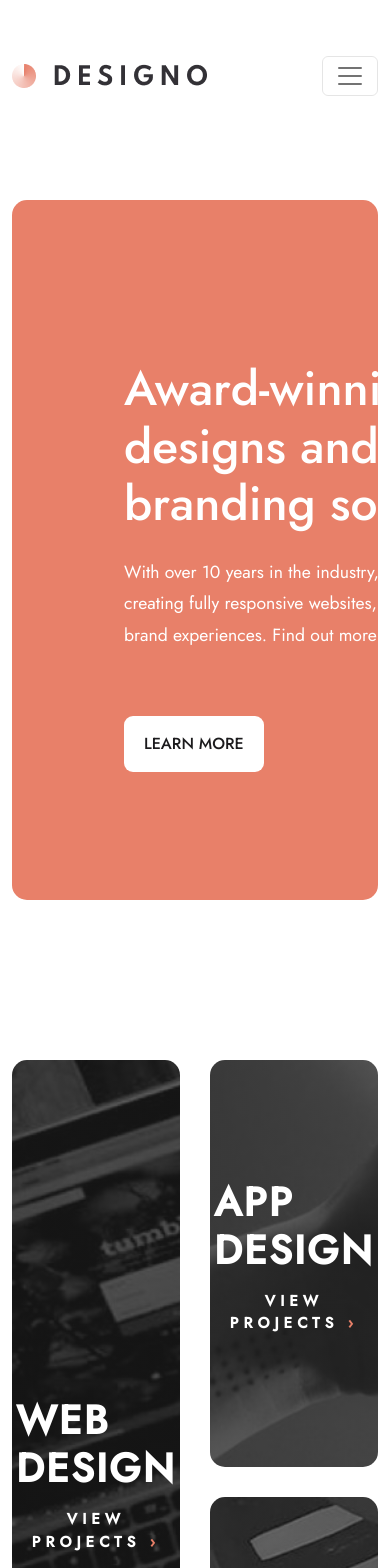
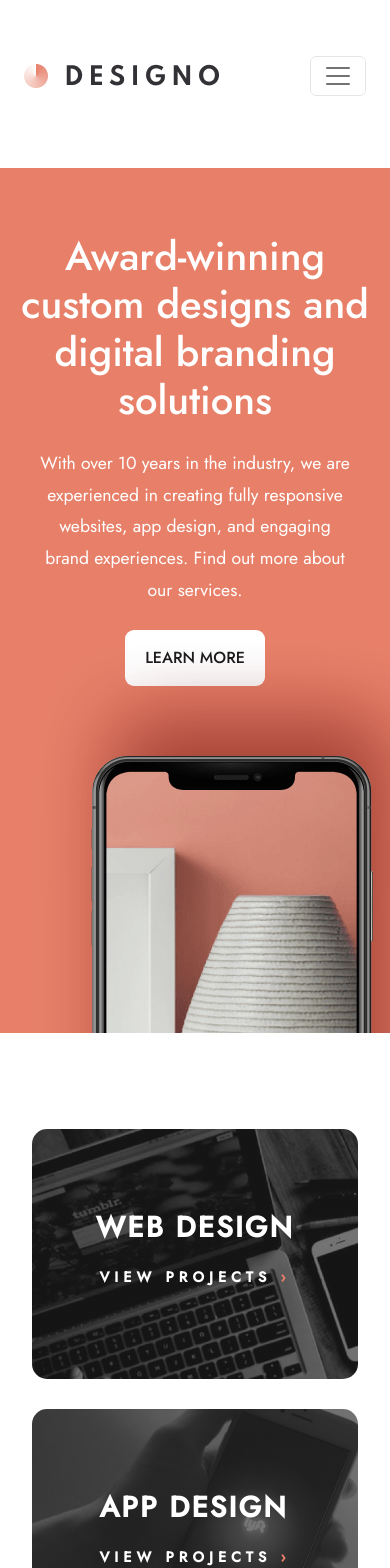
Before and after one commit to adetutudeborah/designo, a React (Vite) app: page / in a window 390 px wide. Shown: the top 1568 px of the page. Built offline with nearby package versions, Linux system fonts and the light colour scheme.

Commit message:
improve the mobile responsiveness of the home page

```diff
--- a/src/Components/Navigationbar/Navigationbar.css
+++ b/src/Components/Navigationbar/Navigationbar.css
@@ -1,14 +1,45 @@
 .navcontainer{
     padding-top: 3rem;
+    margin: 0 8rem;
 }
 
 .navitem{
     font-style: normal;
     font-weight: 400;
-    font-size: 14px;
+    font-size: 1.1rem !important;
     line-height: 14px;
     letter-spacing: 2px;
     color: #333136;
-    margin: 0 12px;
+    margin: 0 1rem;
     text-transform: uppercase;
 }
+
+.navitemcontact{
+    margin-right: 0;
+}
+
+@media screen and (min-width: 481px) and (max-width: 768px) {
+
+.navcontainer{
+    margin: 0 3rem;
+}
+
+/* .navitem{
+    font-size: 1rem !important;
+    margin: 0 12px;
+    padding: 0 !important;
+}
+
+.navitemcontact{
+    margin-right: 0;
+    padding-right: 0;
+} */
+
+}
+
+@media screen and (min-width: 320px) and (max-width: 480px) {
+
+.navcontainer{
+    margin: 0 1.5rem;
+}
+}
--- a/src/Components/Navigationbar/Navigationbar.jsx
+++ b/src/Components/Navigationbar/Navigationbar.jsx
@@ -11,8 +11,8 @@ import images from "../../assets/images";
 function Navigationbar() {
       return (
       <div className='navcontainer'>
-        <Navbar expand="lg"  className="navbar-main">
-          <Container>
+        <Navbar expand="md"  className="navbar-main">
+
             <Navbar.Brand href="/">
               <img src={images.logo} alt="logo" className="navlogo"/>
             </Navbar.Brand>
@@ -29,12 +29,12 @@ function Navigationbar() {
                 </LinkContainer>
 
                 <LinkContainer to="/contact">
-                <Nav.Link className="navitem">Contact</Nav.Link>
+                <Nav.Link className="navitem navitemcontact">Contact</Nav.Link>
                 </LinkContainer>
 
               </Nav>
             </Navbar.Collapse>
-          </Container>
+
         </Navbar>
       </div>
       );
--- a/src/Pages/Home/Home.css
+++ b/src/Pages/Home/Home.css
@@ -1,7 +1,8 @@
-.container {
-    padding: 0 8%;
-    width: 1200px;
-  }
+.designocontainer{
+   margin: 0 8rem;
+}
+
+/* Hero section */
 
 .hero {
   margin-top: 6rem;
@@ -65,11 +66,6 @@
   color: var(--white-color);
 }
 
-/* .herocontainerimg{
-
-
-} */
-
 /* Project section */
 
 .projectcontainer {
@@ -91,6 +87,7 @@
         ),
     url('/src/assets/image-web-design-large.jpg');
     background-size: cover;
+    white-space: nowrap;
     height: 100%;
     grid-column: 1;
     grid-row: 1 / -1;
@@ -105,6 +102,7 @@
         ),
     url('/src/assets/image-app-design.jpg');
     background-size: cover;
+    white-space: nowrap;
     grid-column: 2;
     grid-row: 1;
     border-radius: 15px;
@@ -130,7 +128,6 @@
 
 .designproject:hover{
   background: var(--primary-color);
-
 }
 
 .centered {
@@ -153,7 +150,7 @@
 .designcategory{
   font-style: normal;
   font-weight: 500;
-  font-size: 40px;
+  font-size: 2.5rem;
   line-height: 48px;
   letter-spacing: 2px;
   text-transform: uppercase;
@@ -163,7 +160,7 @@
 .viewprojects{
   font-style: normal;
   font-weight: 500;
-  font-size: 15px;
+  font-size: 1rem;
   letter-spacing: 5px;
   text-transform: uppercase;
   color: var(--white-color);
@@ -178,27 +175,10 @@
 
 /* Features section */
 
-.featurescontainer{
-  display: flex;
-  flex-direction: row;
-  justify-content: space-evenly;
-}
-
-.eachfeature{
-display: flex;
-flex-direction: column;
-}
-
-.featureimg{
-  margin: 0 auto;
-  max-width: 100%;
-  height: auto;
-}
-
 .featuretext{
   text-transform: uppercase;
   font-weight: 500;
-  font-size: 20px;
+  font-size: 1.1rem;
   line-height: 1;
   letter-spacing: 4px;
   padding: 3rem 0 2rem;
@@ -208,7 +188,493 @@ flex-direction: column;
 .featuresubtext{
   padding: 0 2rem;
   font-weight: 400;
-  font-size: 16px;
+  font-size: 1rem;
   line-height: 1.5;
   text-align: center;
 }
+
+@media screen and (min-width: 998px) and (max-width: 1200px) {
+  .designocontainer{
+   margin: 0rem;
+ }
+
+  /* Hero section */
+
+.hero {
+  margin-top: 4rem;
+  background-color: var(--primary-color);
+  color: #fff;
+  border-radius: 15px;
+  max-height: 860px;
+  overflow: hidden;
+}
+
+.herocontainer {
+  width: 100%;
+  display: flex;
+  flex-direction: column;
+  justify-content: center;
+}
+
+.herocontainerinner {
+  width: 100%;
+  padding: 4rem 6rem 0;
+}
+
+.herotext {
+  margin-bottom: 1.5rem;
+  text-align: center;
+  font-size: 2.5rem;
+}
+
+.herosubtext {
+  margin-bottom: 1.5rem;
+  text-align: center;
+}
+
+.herobutton{
+  text-align: center;
+}
+
+.herocontainerimg {
+  width: 100%;
+  text-align: center;
+  margin: 0;
+  padding: 0;
+  position: relative;
+  bottom: 100px;
+}
+
+.heroimg{
+  margin-left: -1rem;
+  text-align: center !important;
+}
+}
+
+@media screen and (min-width: 769px) and (max-width: 998px) {
+
+  .designocontainer{
+    margin: 0rem;
+ }
+
+  /* Hero section */
+
+.hero {
+  margin-top: 4rem;
+  background-color: var(--primary-color);
+  color: #fff;
+  border-radius: 15px;
+  max-height: 860px;
+  overflow: hidden;
+}
+
+.herocontainer {
+  width: 100%;
+  display: flex;
+  flex-direction: column;
+  justify-content: center;
+}
+
+.herocontainerinner {
+  width: 100%;
+  padding: 4rem 6rem 0;
+}
+
+.herotext {
+  margin-bottom: 1.5rem;
+  text-align: center;
+  font-size: 2.5rem;
+}
+
+.herosubtext {
+  margin-bottom: 1.5rem;
+  text-align: center;
+}
+
+.herobutton{
+  text-align: center;
+}
+
+.herocontainerimg {
+  width: 100%;
+  text-align: center;
+  margin: 0;
+  padding: 0;
+  position: relative;
+  bottom: 100px;
+}
+
+.heroimg{
+  margin-left: -2rem;
+  text-align: center !important;
+}
+
+/* Project section */
+
+.projectcontainer {
+  position: relative;
+  height: 100vh;
+  margin: 6rem 0;
+  display: grid;
+  grid-template-columns: repeat(3, 1fr);
+  grid-template-rows: repeat(3, 1fr);
+  column-gap: 30px;
+  row-gap: 30px;
+}
+
+.designone{
+    background-image: cover;
+    height: 100%;
+    grid-column: 1 / -1;
+    grid-row: 1;
+}
+
+.designtwo{
+    grid-column: 1 / -1;
+    grid-row: 2;
+}
+
+.designthree{
+  white-space: nowrap;
+  grid-column: 1 / -1;
+  grid-row: 3;
+  border-radius: 15px;
+}
+
+.designproject{
+  position: relative;
+}
+
+.designproject:hover{
+  background: var(--primary-color);
+}
+
+.designimg{
+  width: 100%;
+  height: auto;
+  border-radius: 15px;
+}
+
+.designcategory{
+  font-size: 2rem;
+}
+
+.viewprojects{
+  font-size: 0.9rem;
+}
+
+/* Features section */
+
+.eachfeature{
+  display: flex;
+  flex-direction: row;
+  padding-bottom: 1rem;
+  margin: 0 3rem;
+}
+
+.featurecontent{
+  padding: 0 2rem;
+  margin: 1rem auto;
+}
+
+.featuretext{
+  padding: 1rem 0;
+  text-align: left !important;
+}
+
+.featuresubtext{
+  text-align: left !important;
+  padding: 0;
+}
+
+}
+
+@media screen and (min-width: 481px) and (max-width: 768px) {
+
+.designocontainer{
+    margin: 0 2rem;
+ }
+
+  /* Hero section */
+
+.hero {
+  margin-top: 4rem;
+  background-color: var(--primary-color);
+  color: #fff;
+  border-radius: 15px;
+  max-height: 860px;
+  overflow: hidden;
+}
+
+.herocontainer {
+  width: 100%;
+  display: flex;
+  flex-direction: column;
+  justify-content: center;
+}
+
+.herocontainerinner {
+  width: 100%;
+  padding: 4rem 6rem 0;
+}
+
+.herotext {
+  margin-bottom: 1.5rem;
+  text-align: center;
+  font-size: 2.5rem;
+}
+
+.herosubtext {
+  margin-bottom: 1.5rem;
+  text-align: center;
+}
+
+.herobutton{
+  text-align: center;
+}
+
+.herocontainerimg {
+  width: 100%;
+  text-align: center;
+  margin: 0;
+  padding: 0;
+  position: relative;
+  bottom: 100px;
+}
+
+.heroimg{
+  margin-left: -5rem;
+  text-align: center !important;
+}
+
+/* Features section */
+
+.eachfeature{
+  display: flex;
+  flex-direction: row;
+  padding-bottom: 1rem;
+}
+
+.featurecontent{
+  padding: 0 2rem;
+  margin: 1rem auto;
+}
+
+.featuretext{
+  padding: 1rem 0;
+  text-align: left !important;
+}
+
+.featuresubtext{
+  text-align: left !important;
+  padding: 0;
+}
+
+/* Project section */
+
+.projectcontainer {
+  position: relative;
+  height: 100vh;
+  margin: 6rem 0;
+  display: grid;
+  grid-template-columns: repeat(3, 1fr);
+  grid-template-rows: repeat(3, 1fr);
+  column-gap: 30px;
+  row-gap: 30px;
+}
+
+.designone{
+    background-image: cover;
+    height: 100%;
+    grid-column: 1 / -1;
+    grid-row: 1;
+}
+
+.designtwo{
+    grid-column: 1 / -1;
+    grid-row: 2;
+}
+
+.designthree{
+  white-space: nowrap;
+  grid-column: 1 / -1;
+  grid-row: 3;
+  border-radius: 15px;
+}
+
+.designproject{
+  position: relative;
+}
+
+.designproject:hover{
+  background: var(--primary-color);
+}
+
+.designimg{
+  width: 100%;
+  height: auto;
+  border-radius: 15px;
+}
+
+.designcategory{
+  font-size: 2rem;
+}
+
+.viewprojects{
+  font-size: 0.9rem;
+}
+
+}
+
+@media screen and (min-width: 480px) and (max-width: 650px) {
+
+.herocontainerinner {
+  width: 100%;
+  padding: 4rem 2rem 0rem;
+}
+
+}
+
+@media screen and (min-width: 320px) and (max-width: 480px) {
+.designocontainer{
+    margin: 0rem;
+ }
+
+  /* Hero section */
+
+.hero {
+  margin-top: 4rem;
+  background-color: var(--primary-color);
+  color: #fff;
+  border-radius: 0;
+  max-height: 865px;
+  overflow: hidden;
+}
+
+.herocontainer {
+  width: 100%;
+  display: flex;
+  flex-direction: column;
+  justify-content: center;
+}
+
+.herocontainerinner {
+  width: 100%;
+  padding: 4rem 0.5rem 0;
+}
+
+.herotext {
+  font-size: 2.5rem;
+  margin-bottom: 1.5rem;
+  text-align: center;
+}
+
+.herosubtext {
+  margin-bottom: 1.5rem;
+  text-align: center;
+  padding: 0 2rem;
+}
+
+.herobutton{
+  text-align: center;
+}
+
+.herocontainerimg {
+  width: 100%;
+  text-align: center;
+  margin: 0;
+  padding: 0;
+  position: relative;
+  bottom: 100px;
+}
+
+.heroimg{
+  margin-left: -5rem;
+  text-align: center;
+}
+
+/* Project section */
+
+.projectcontainer {
+  position: relative;
+  height: auto;
+  margin: 6rem 2rem;
+  display: grid;
+  grid-template-columns: repeat(3, 1fr);
+  grid-template-rows: repeat(3, 1fr);
+  column-gap: 30px;
+  row-gap: 30px;
+}
+
+.designone{
+  background-image: cover;
+  height: 100%;
+  white-space: nowrap;
+  grid-column: 1 / -1;
+  grid-row: 1;
+}
+
+.designtwo{
+  white-space: nowrap;
+  grid-column: 1 / -1;
+  grid-row: 2;
+}
+
+.designthree{
+  white-space: nowrap;
+  grid-column: 1 / -1;
+  grid-row: 3;
+  border-radius: 15px;
+}
+
+.designproject{
+  position: relative;
+  height: 250px;
+}
+
+.designproject:hover{
+  background: var(--primary-color);
+}
+
+.designimg{
+  width: 100%;
+  height: auto;
+  border-radius: 15px;
+}
+
+.designcategory{
+  font-size: 1.8rem;
+}
+
+p:nth-child(1) {
+  font-weight: 400;
+}
+
+.viewprojects{
+  font-size: 0.9rem;
+}
+
+/* Features section */
+
+.eachfeature{
+  display: flex;
+  flex-direction: column;
+  padding-bottom: 1rem;
+  }
+
+.featurecontent{
+  padding: 0 4.5rem;
+  margin: 1rem auto;
+}
+
+.featuretext{
+  padding: 1rem 0;
+  text-align: center;
+}
+
+.featuresubtext{
+  text-align: center;
+  padding: 0;
+}
+
+}
--- a/src/Pages/Home/Home.jsx
+++ b/src/Pages/Home/Home.jsx
@@ -7,7 +7,7 @@ import { Link } from 'react-router-dom';
 
 function Home() {
     return(
-    <div className='container'>
+    <div className='designocontainer'>
 
          {/* Hero Section */}
             <div className='hero'>
@@ -17,12 +17,14 @@ function Home() {
                         <h1 className='herotext'>Award-winning custom designs and digital branding solutions</h1>
                         <p className='herosubtext'>With over 10 years in the industry, we are experienced in creating fully responsive websites, app design,
                         and engaging brand experiences. Find out more about our services.</p>
+                        <div className='herobutton'>
                           <Link to="/about">
                             <a href='' className='herobtn'>Learn more</a>
                           </Link>
                           </div>
+                    </div>
 
-                    <div className='herocontainerimg'>
+                    <div className='herocontainerimg text-center'>
                         <img src={images.phone} alt='image-hero-phone' className='heroimg'/>
                     </div>
 
@@ -69,24 +71,42 @@ function Home() {
 
           {/* Features section */}
 
-          <div className='featurescontainer'>
+          <div className='featurescontainer row'>
 
-                <div className='eachfeature'>
+                <div className='eachfeature col-lg-4 mt-4 text-center'>
+                      <div>
                         <img src={images.passionateimg} alt='passionate-img' className='featureimg'/>
+                      </div>
+
+                      <div className='featurecontent'>
                         <h4 className='featuretext'>Passionate</h4>
                         <p className='featuresubtext'>Each project starts with an in-depth brand research to ensure we only create products that serve a purpose. We merge art, design, and technology into exciting new solutions.</p>
                       </div>
 
-                <div className='eachfeature'>
+                </div>
+
+                <div className='eachfeature col-lg-4 mt-4 text-center'>
+                      <div>
                           <img src={images.resourcefulimg} alt='resourceful-img' className='featureimg'/>
+                      </div>
+
+                      <div className='featurecontent'>
                           <h4 className='featuretext'>Resourceful</h4>
                           <p className='featuresubtext'>Everything that we do has a strategic purpose. We use an agile approach in all of our projects and value customer collaboration. It guarantees superior results that fulfill our clients’ needs.</p>
                       </div>
 
-                <div className='eachfeature'>
+                </div>
+
+                <div className='eachfeature col-lg-4 mt-4 text-center'>
+                      <div>
                         <img src={images.friendlyimg} alt='friendly-img' className='featureimg'/>
+                      </div>
+
+                      <div className='featurecontent'>
                         <h4 className='featuretext'>Friendly</h4>
                         <p className='featuresubtext'> We are a group of enthusiastic folks who know how to put people first. Our success depends on our customers, and we strive to give them the best experience a company can provide.</p>
+                      </div>
+
                 </div>
 
           </div>
```
Also changed, not shown: src/index.css (+11 -0 lines). Lines whose indentation alone changed are shown as unchanged.
